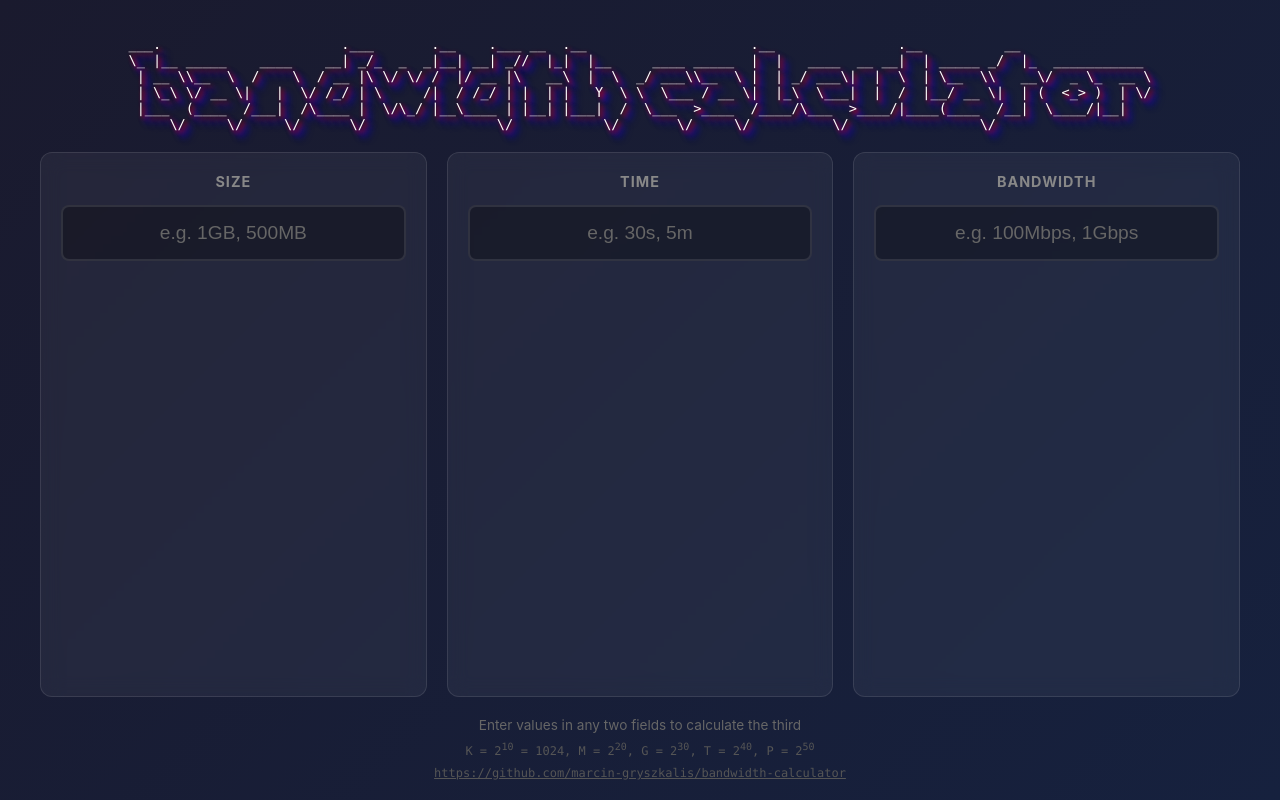
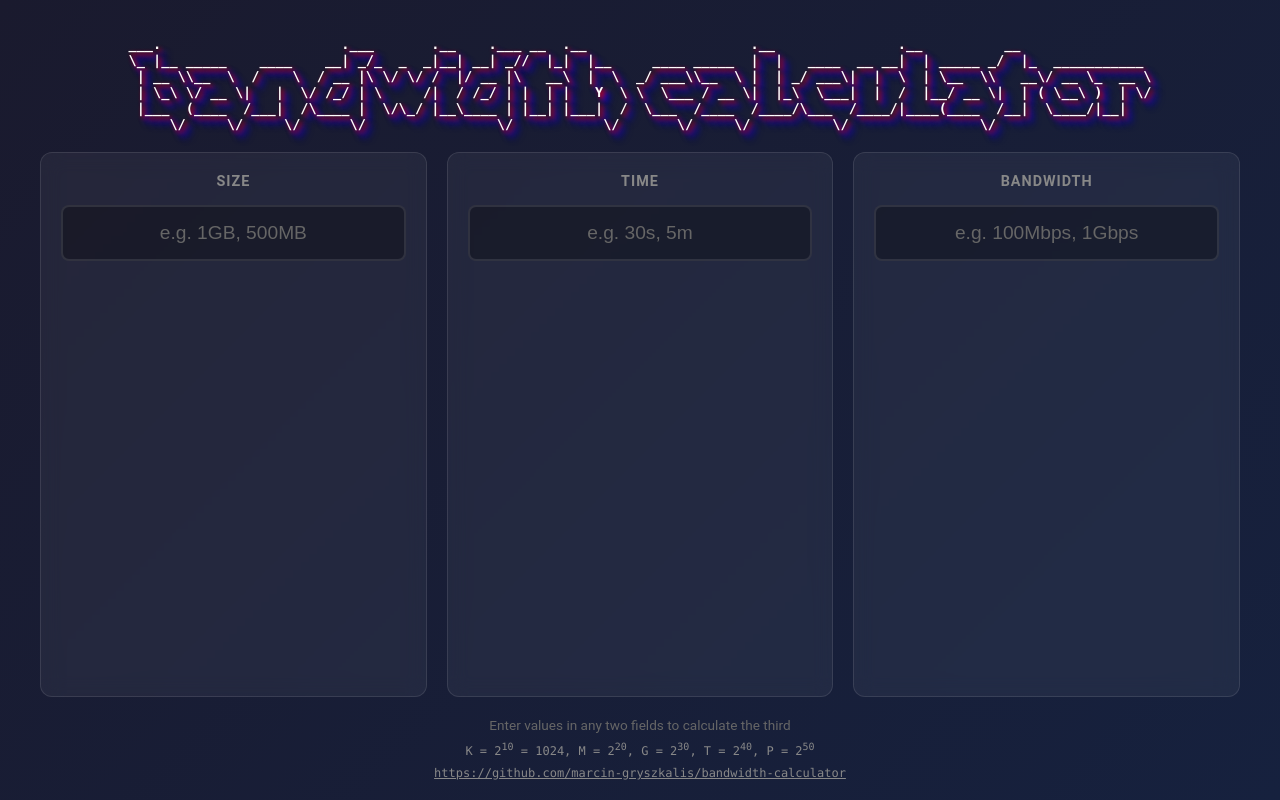
Before and after one commit to marcin-gryszkalis/bandwidth-calculator, a plain HTML site: page index.html in a window 1280 px wide. Drawn offline with Linux system fonts and the light colour scheme.

Commit message:
ascii optimization

```diff
--- a/index.html
+++ b/index.html
@@ -17,7 +17,7 @@
         }
 
         body {
-            font-family: -apple-system, BlinkMacSystemFont, 'Segoe UI', Roboto, Oxygen, Ubuntu, sans-serif;
+            font-family: Roboto, Oxygen, Ubuntu, 'Segoe UI', sans-serif;
             background: linear-gradient(135deg, #1a1a2e 0%, #16213e 100%);
             min-height: 100%;
             padding: 20px;
@@ -32,9 +32,9 @@
             margin: 0 auto 20px auto;
             width: fit-content;
             color: #fff;
-            font-family: Hack, Source Code Pro, Cascadia Code, Consolas, monospace;
-            font-weight: 500;
+            font-family: Hack, 'Source Code Pro', 'Cascadia Code', 'Inconsolata Expanded', Consolas, monospace;
             font-size: 0.85rem;
+            font-weight: bold;
             flex-shrink: 0;
 
             text-shadow:
@@ -171,12 +171,12 @@
 
         .note, a {
             margin-top: 8px;
-            color: #555;
+            color: #888;
             font-size: 0.75rem;
             font-family: 'Monaco', 'Consolas', monospace;
         }
         a:hover {
-            color: #888;
+            color: #ccc;
         }
     </style>
 </head>
@@ -184,9 +184,9 @@
 <div class="head">
 ___.                      .___       .__    .___ __  .__                    .__               .__          __
 \_ |__ _____    ____    __| _/_  _  _|__| __| _//  |_|  |__     ____ _____  |  |   ____  __ __|  | _____ _/  |_  ___________
- | __ \\__  \  /    \  / __ |\ \/ \/ /  |/ __ |\   __\  |  \  _/ ___\\__  \ |  | _/ ___\|  |  \  | \__  \\   __\/  _ \_  __ \
- | \_\ \/ __ \|   |  \/ /_/ | \     /|  / /_/ | |  | |   Y  \ \  \___ / __ \|  |_\  \___|  |  /  |__/ __ \|  | (  <_> )  | \/
- |___  (____  /___|  /\____ |  \/\_/ |__\____ | |__| |___|  /  \___  >____  /____/\___  >____/|____(____  /__|  \____/|__|
+ | __ \\__  \  /    \  / __ |\ \/ \/ /  |/ __ |\   __\  |  \  _/ ___\\__  \ |  | _/ ___\|  |  \  | \__  \\   __\/ __ \_  __ \
+ | \_\ \/ __ \|   |  \/ /_/ | \     /|  / /_/ | |  | |   Y  \ \  \___ / __ \|  |_\  \___|  |  /  |__/ __ \|  | ( \__\ )  | \/
+ |___  (____  /___|  /\____ |  \/\_/ |__\____ | |__| |___|  /  \___  /____  /____/\___  /____/|____(____  /__|  \____/|__|
      \/     \/     \/      \/                \/           \/       \/     \/          \/                \/
 </div>
 
```
